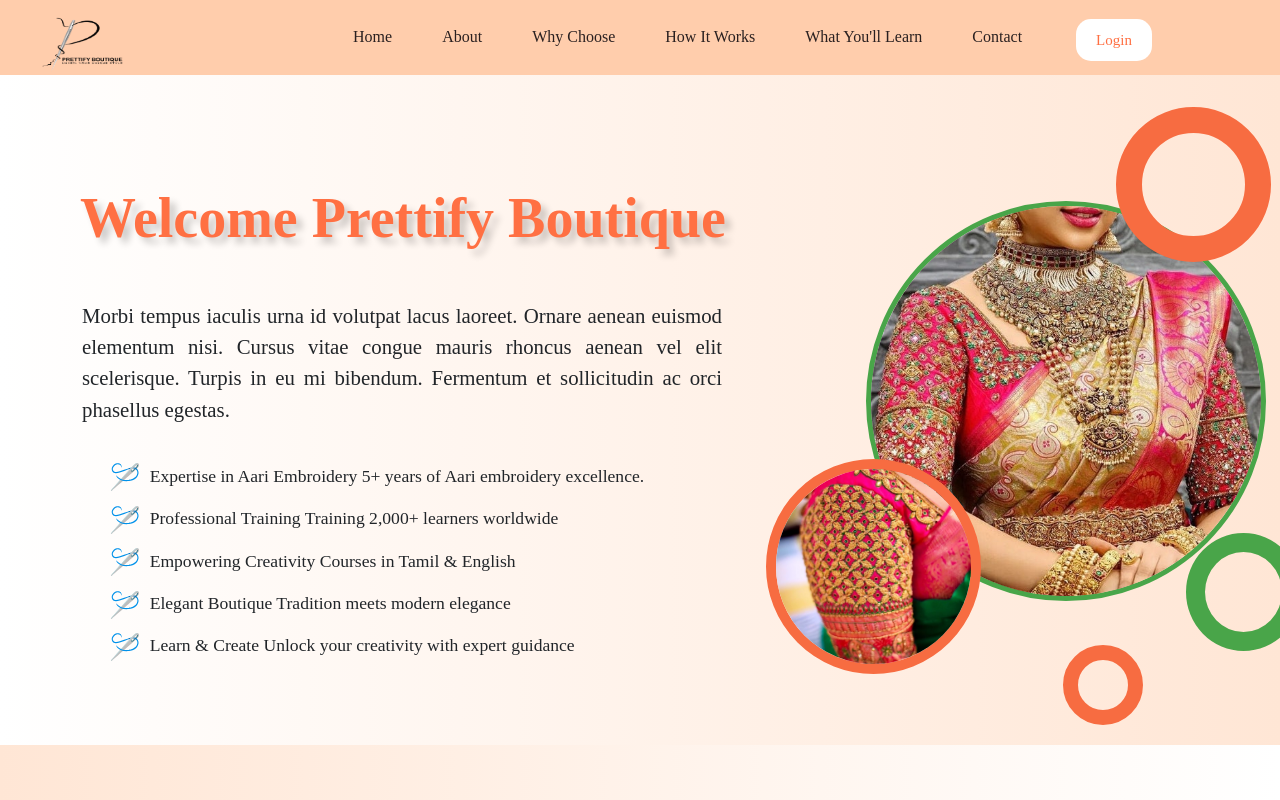
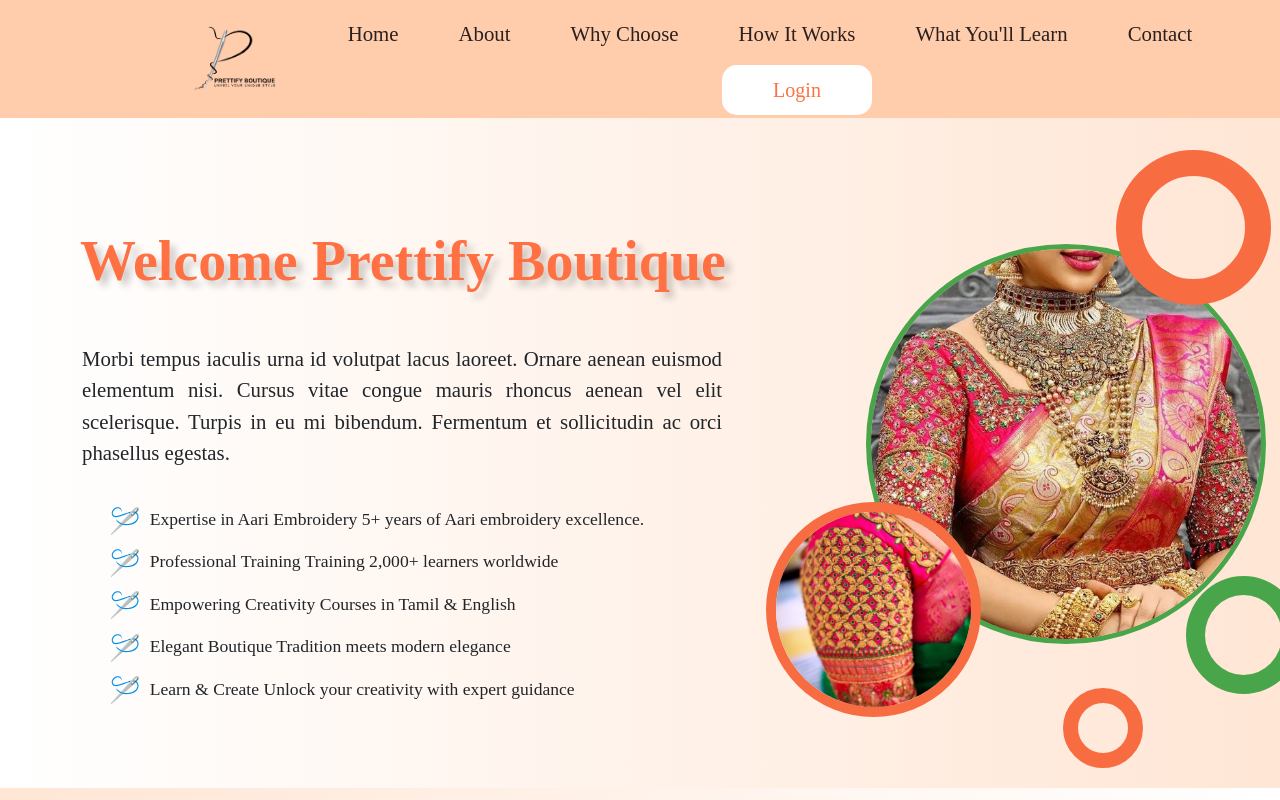
Before and after one commit to Swathilakshmi16/Prettify-, an Angular app: page / in a window 1280 px wide. Shown: the top 800 px of the page. Built offline with nearby package versions, Linux system fonts and the light colour scheme.

Commit message:
added disign changes

```diff
--- a/src/app/header/header.component.scss
+++ b/src/app/header/header.component.scss
@@ -1,3 +1,9 @@
+
+@media only screen and (min-width:1200px) {
+    // .desktop-hide{
+    //    display: none;
+    // }
+
 .header {
     background-color: #ffcdac;
     padding: 10px 20px;
@@ -10,8 +16,11 @@
 }
 
 .logo img {
-    height: 70px;
-    width: 125px;
+    height: 90px;
+    width: 130px;
+    margin-left: 150px;
+    margin-top: -10px;
+    object-fit: contain;
 }
 
 
@@ -19,6 +28,7 @@
     display: flex;
     gap: auto;
     margin-left: -20px;
+    font-family: "DM Serif Display", serif;
 }
 
 .btn {
@@ -30,6 +40,7 @@
     color:#ff7043;
     background-color: #ff7043;
     transition: background-color 0.3s, color 0.3s;
+    font-family: "DM Serif Display", serif;
     // border: #ff7043;
 
 }
@@ -37,12 +48,17 @@
 .btn:hover {
     background-color: #ff7043;
     color: white;
+    font-family: "DM Serif Display", serif;
 }
 
 .login-btn {
     background-color: white;
     margin-left: 4px;
     margin-top: -10px;
+    width: 150px;
+    font-family: "DM Serif Display", serif;
+    font-size: 20px;
+
 }
 
 .nav-bar {
@@ -98,8 +114,8 @@
     display: flex;
     justify-content: center;
     align-items: center;
-    gap: 50px;
-    margin-left: 80px;
+    gap: 10px;
+    margin-left: 10px;
   }
 
   .nav1 {
@@ -107,8 +123,27 @@
     text-decoration: none;
     font-weight: 500;
     cursor: pointer;
-  }
+    font-family: "DM Serif Display", serif;
+    margin-right: 50px;
+    font-size: 130%;
+}
+
 
   .nav1:hover {
     color: #ff7043;
   }
+
+}
+
+
+
+@media only screen and (min-width:600px) and (max-width:1200px){
+
+}
+
+
+
+
+@media only screen and (max-width:600px) {
+
+}
```
Also changed, not shown: src/app/landing/landing.component.html (+0 -48 lines).
